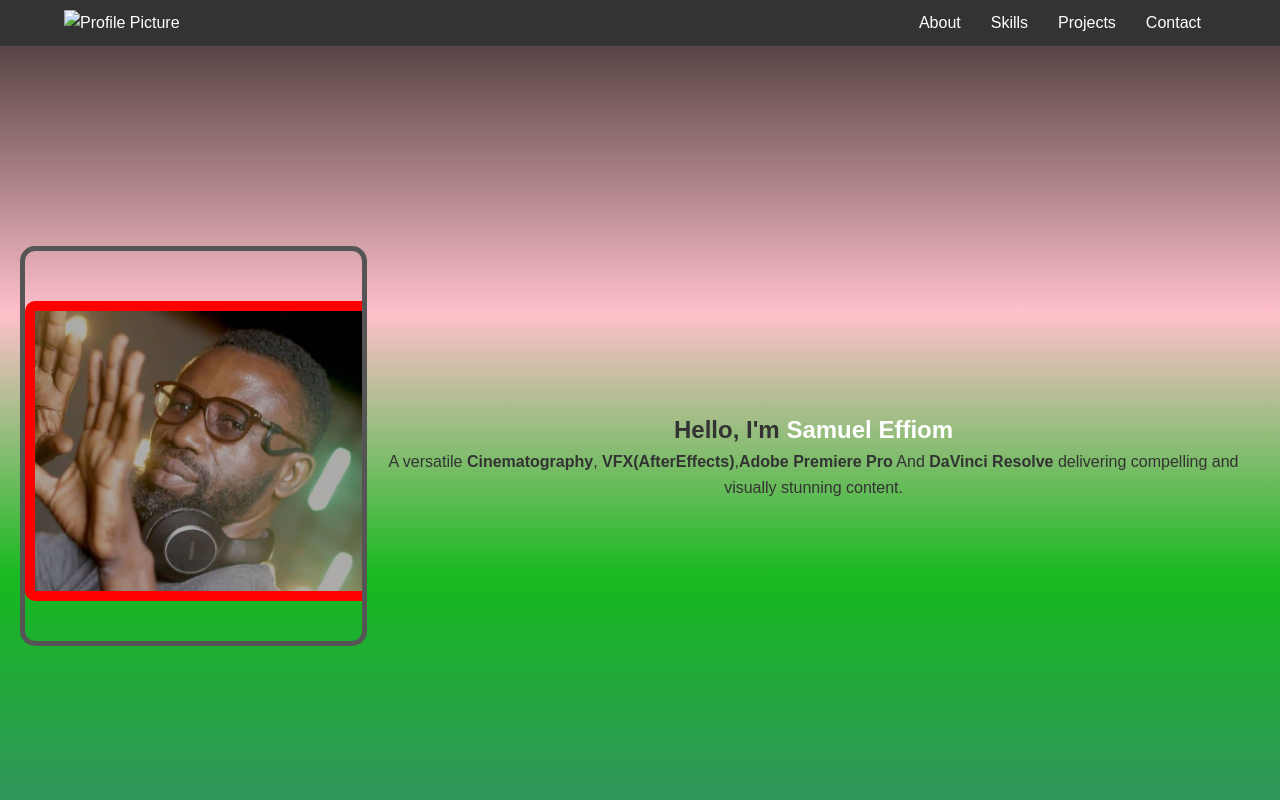
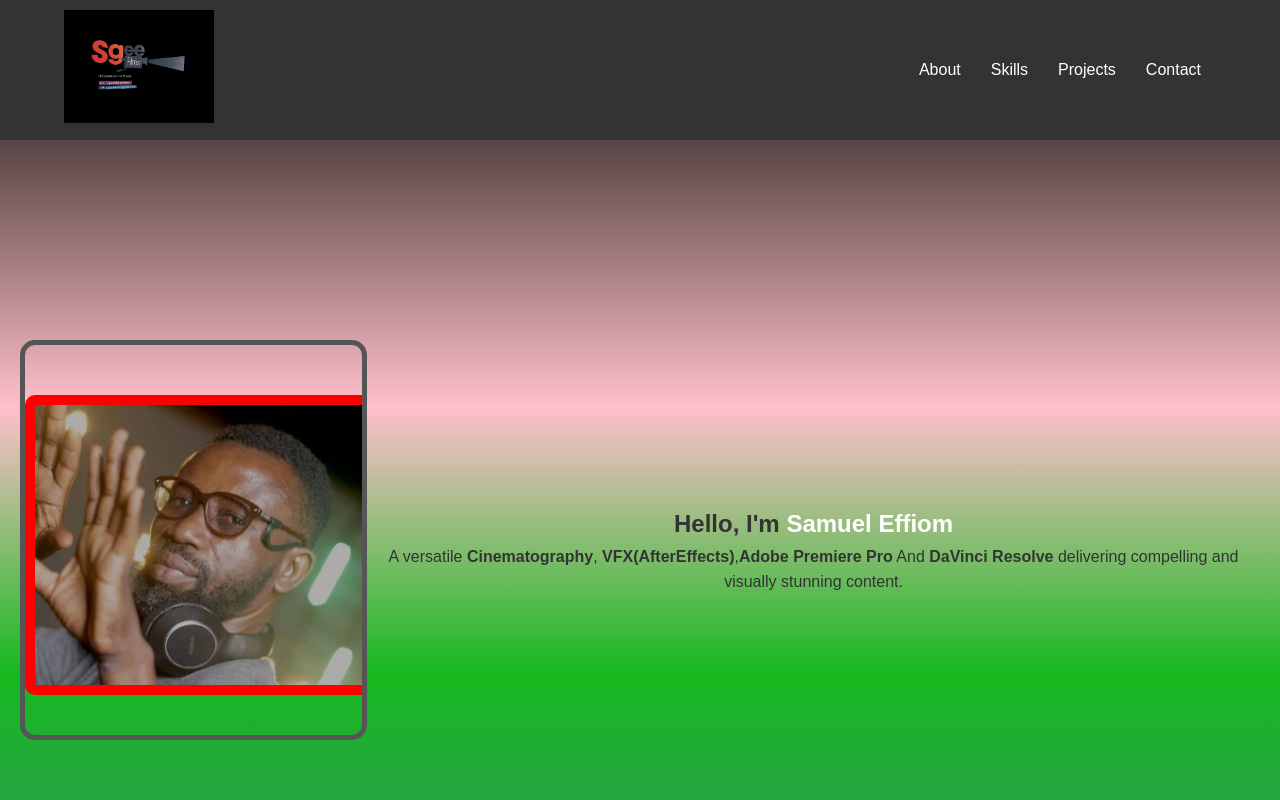
Before and after one commit to e3emmaworld/SamProfile, a plain HTML site: page index.html in a window 1280 px wide. Shown: the top 800 px of the page. Drawn offline with Linux system fonts and the light colour scheme.

Commit message:
Update index.html

```diff
--- a/index.html
+++ b/index.html
@@ -10,7 +10,7 @@
     <!-- Navigation Bar -->
     <header>
         <nav>
-            <div class="logo"><img src="../samproject/css/samLogo.jpg" alt="Profile Picture" width="150px"></div>
+            <div class="logo"><img src="css/samLogo.jpg" alt="Profile Picture" width="150px"></div>
             <ul>
                 <li><a href="#about">About</a></li>
                 <li><a href="#skills">Skills</a></li>
```
